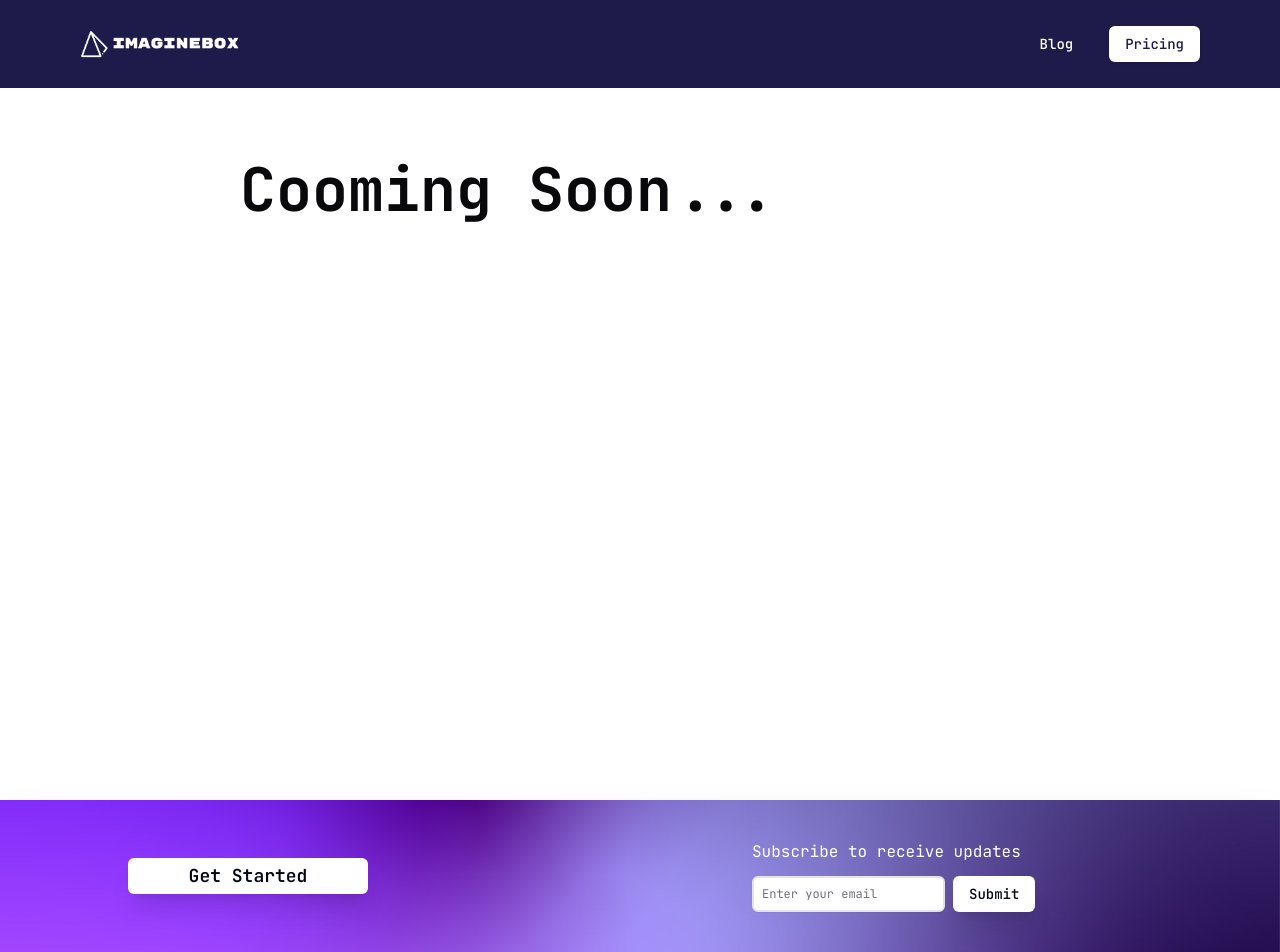
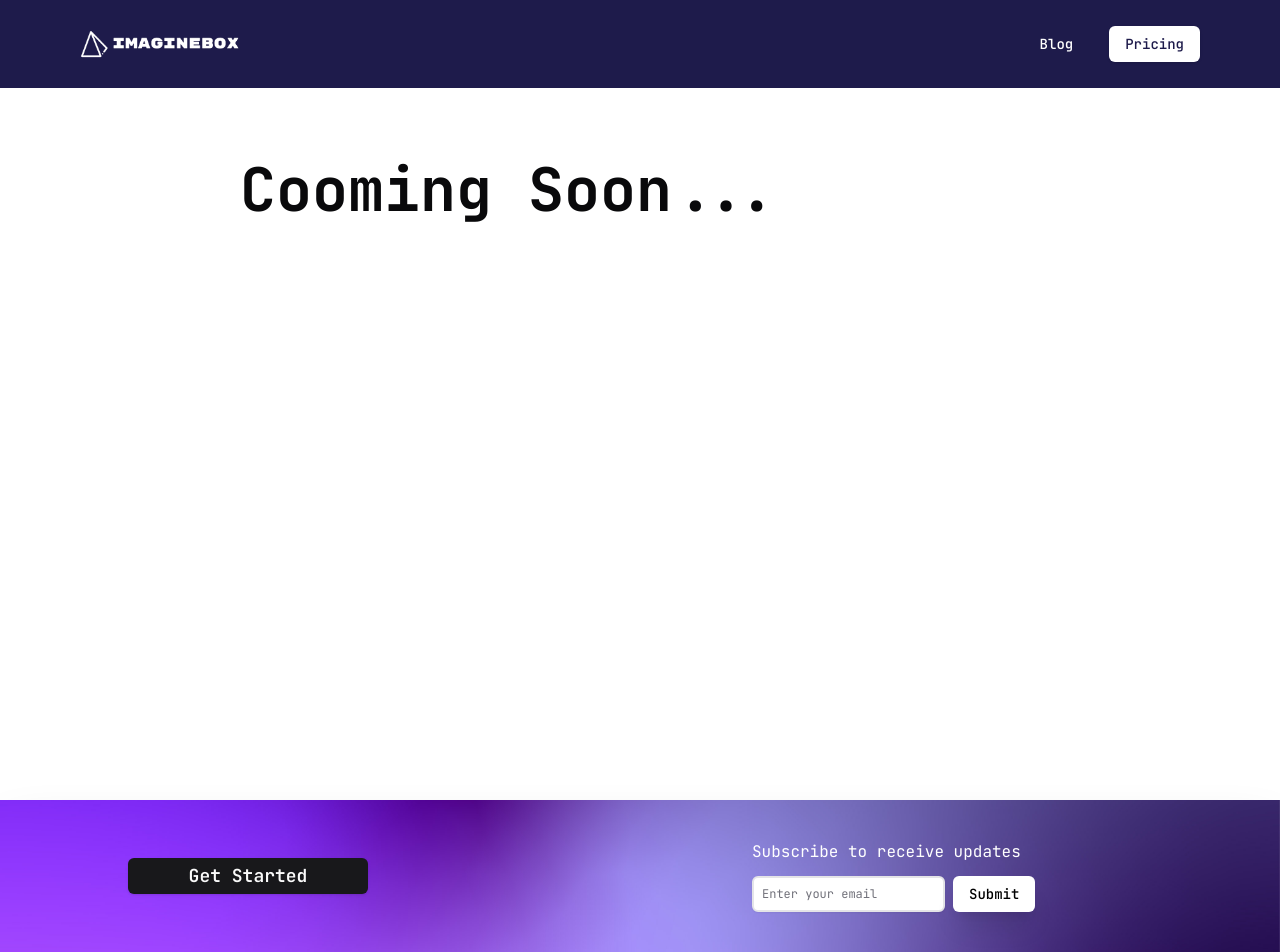
Before and after one commit to lng5143/imaginehub, a Next.js app: page /blog in a window 1280 px wide. Shown: the top 952 px of the page. Built offline with nearby package versions, Linux system fonts and the light colour scheme; no server answers.

Commit message:
login button + fix bug forwardref

```diff
--- a/components/auth/login-dialog.js
+++ b/components/auth/login-dialog.js
@@ -1,11 +1,19 @@
-import { Button } from "../ui/button";
-import DialogWrapper from "./dialog-wrapper";
+import IBButton from "../ib-button";
 import LoginForm from "./login-form";
+import { Dialog, DialogTrigger, DialogContent, DialogHeader, DialogTitle } from "../ui/dialog";
 
 export default function Login() {
     return (
-        <DialogWrapper headerLabel="Login" triggerLabel="Login">
-            <LoginForm />
-        </DialogWrapper>
+        <Dialog>
+            <DialogTrigger asChild>
+                <IBButton variant="light">Login</IBButton>
+            </DialogTrigger>
+            <DialogContent>
+                <DialogHeader>
+                    <DialogTitle>Login</DialogTitle>
+                </DialogHeader>
+                <LoginForm />
+            </DialogContent>
+        </Dialog>
     )
 }
--- a/components/ib-button.js
+++ b/components/ib-button.js
@@ -1,15 +1,22 @@
 import { Button } from "./ui/button";
 import { cn } from "@/lib/utils";
+import { forwardRef } from "react";
 
-export default function IBButton({variant = "dark", children, className}) {
+const IBButton = forwardRef(({ variant = "dark", children, ...props }, ref) => {
     return (
         <Button
-            className={cn(`shadow-xl hover:scale-105 transition-all duration-300  hover:bg-amber-500 hover:text-slate-950 ${className}`, {
+            ref={ref}
+            className={cn(`shadow-xl hover:scale-105 transition-all duration-300  hover:bg-amber-500 hover:text-slate-950`, {
                 "bg-indigo-950 text-white": variant === "dark",
-                "bg-white text-slate-950": variant === "light",
+                "bg-white text-black": variant === "light",
             })}
+            {...props}
         >
             {children}
         </Button>
     )
-}
+});
+
+IBButton.displayName = "IBButton";
+
+export default IBButton;
--- a/components/landing-page/cta-button.js
+++ b/components/landing-page/cta-button.js
@@ -1,13 +1,10 @@
-import { useSession } from "next-auth/react";
 import Link from "next/link";
 import IBButton from "../ib-button";
 
-export default function CTAButton({variant = "dark", ...props}) {
-    const session = useSession();
-
+export default function CTAButton({variant = "dark"}) {
     return (
         <IBButton variant={variant} className="w-60 text-lg font-semibold">
-            <Link href={session.data ? "/create" : "/auth/signin"}>
+            <Link href="/create">
                 Get Started
             </Link>
         </IBButton>
--- a/components/nav/nav-bar.js
+++ b/components/nav/nav-bar.js
@@ -14,7 +14,7 @@ export default function NavigationBar() {
         <Image src="/logo/logo-white.png" alt="logo" className="w-10" width={40} height={40} />
       </Link>
       <div className="flex-grow" />
-      <div className="flex gap-10 items-center ">
+      <div className="flex items-center justify-end">
         {!user && <Login />}
         {user &&
           <UserButton user={user} />
```
Also changed, not shown: worker/payment-worker.js (+7 -1 lines).
